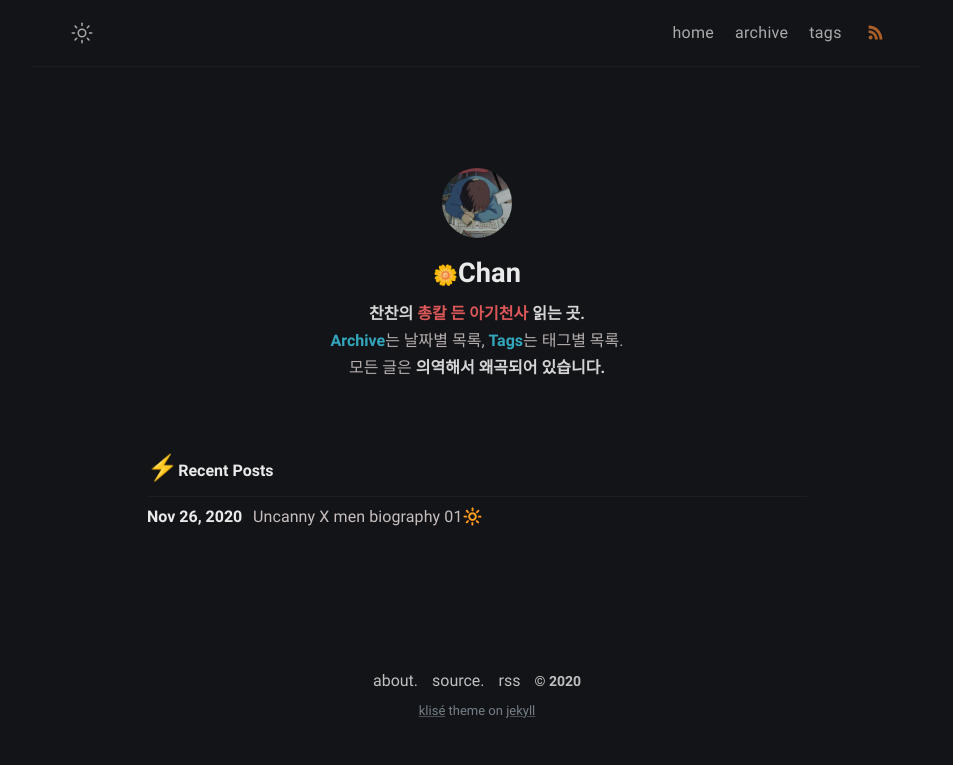
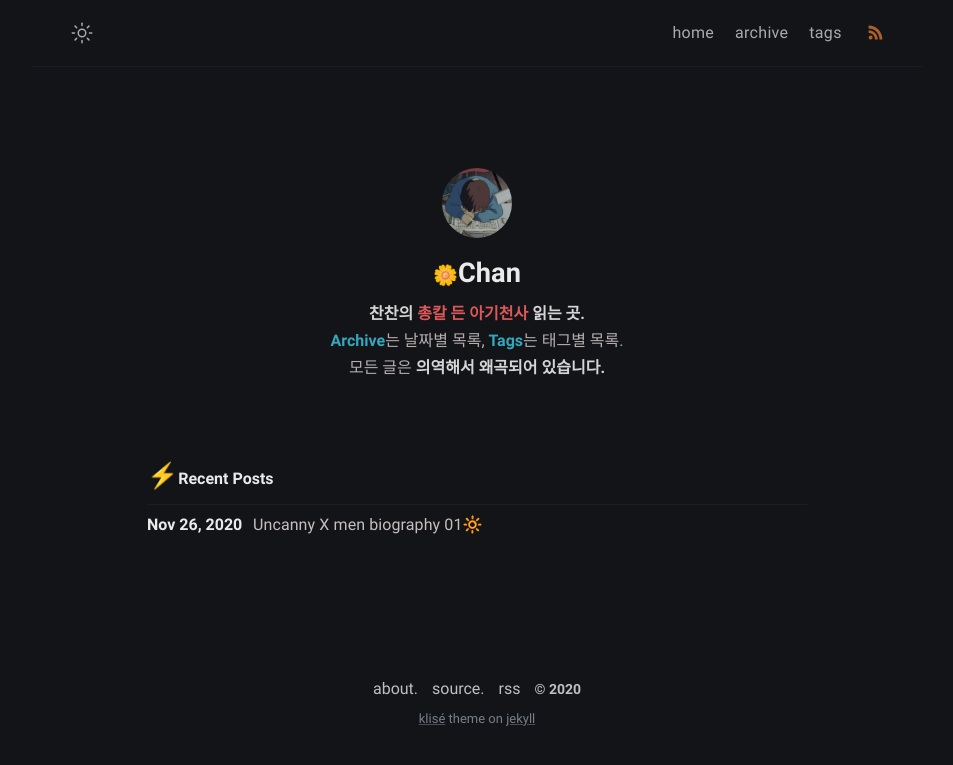
Before and after one commit to iwdstry/yeieje, a Jekyll site: the page built from index.md, in a window 1280 px wide. Shown: the top 765 px of the page, without its empty margins (163-1116 px from the left). Built offline with Jekyll 4.4.1, drawn with Linux system fonts in a browser that asks for light colours.

Commit message:
Create _layout.scss

```diff
--- a/_sass/klise/_layout.scss
+++ b/_sass/klise/_layout.scss
@@ -182,7 +182,7 @@
 // Author
 .author {
   margin-top: 6.3rem;
-  margin-bottom: 4rem;
+  margin-bottom: 4.5rem;
   text-align: center;
 
   @include media-query($on-mobile) {
```
